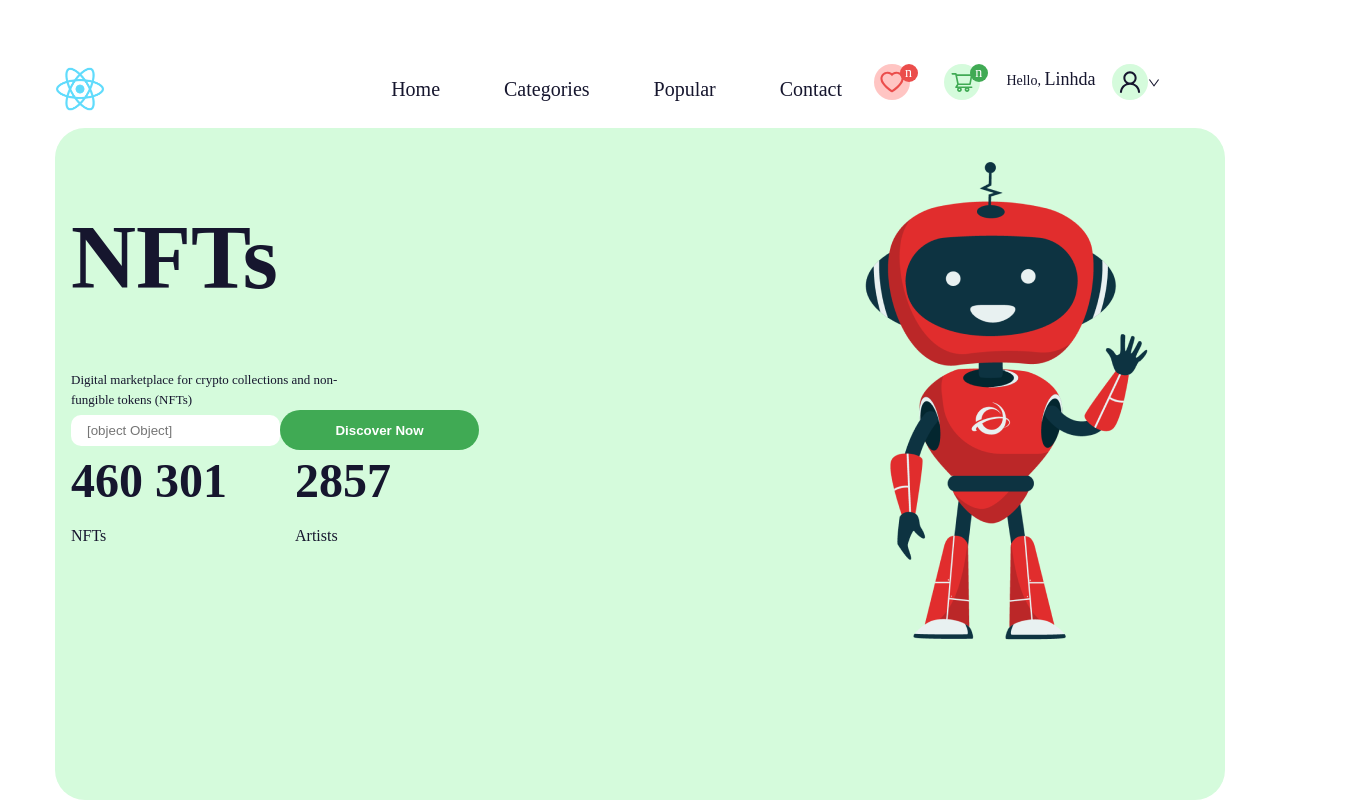
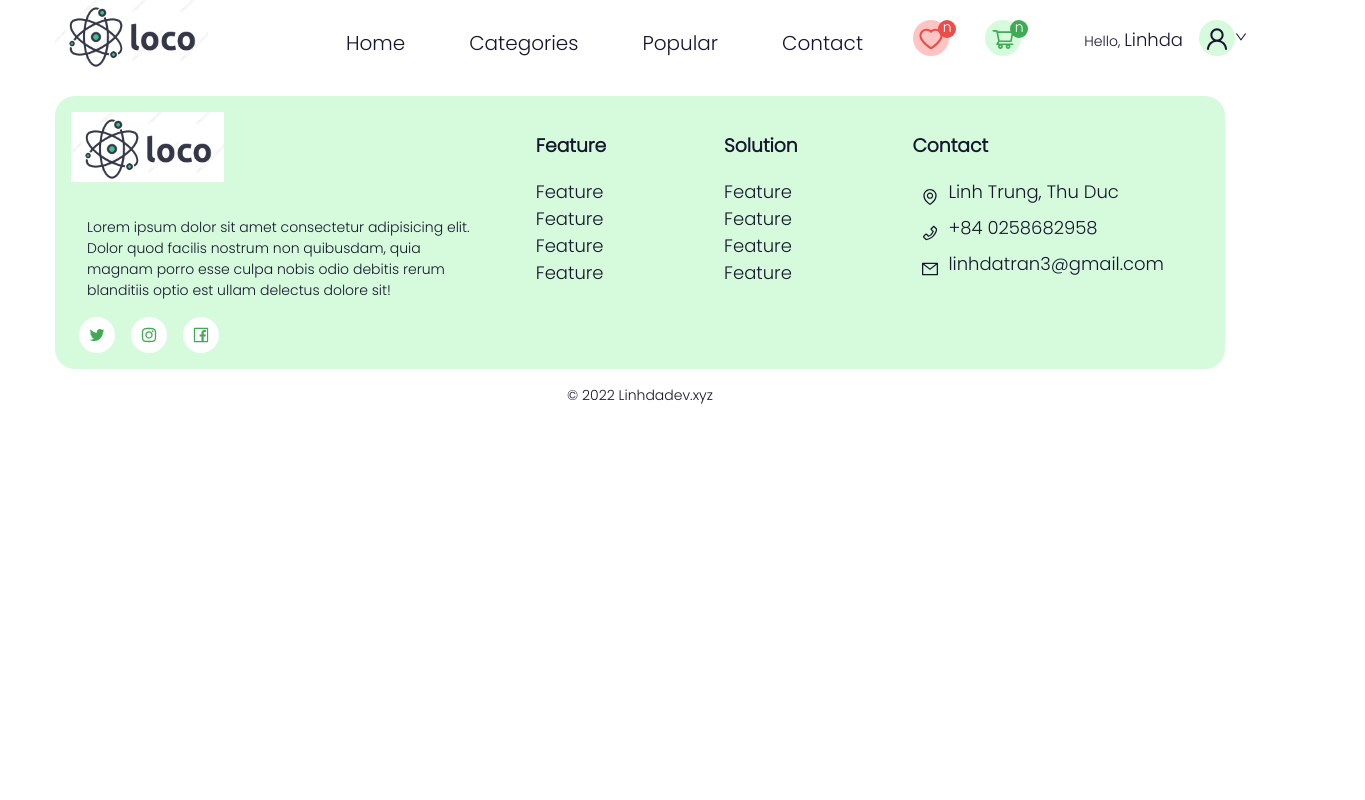
Before and after one commit to linhdatran3/Devera_F2, a React (Create React App) app: page /products in a window 1280 px wide. Shown: the top 800 px of the page, 1365 px wide, since content can reach past the window. Built offline with nearby package versions, Linux system fonts and the light colour scheme.

Commit message:
complete home, create products page

```diff
--- a/src/App.css
+++ b/src/App.css
@@ -1,3 +1,39 @@
+@import url('https://fonts.googleapis.com/css2?family=Poppins:wght@300&display=swap');
+body, html {
+  font-family: 'Poppins', sans-serif;
+   -moz-osx-font-smoothing: grayscale;
+    -webkit-font-smoothing: antialiased;
+}
+body{
+
+  color: #16162E
+}
+
+a{
+  text-decoration: none;
+  color: #16162E;
+}
+.p1{
+  font-size: 18px;
+  color: #16162E;
+}
+.p2{
+  font-size: 14px;
+  color: #16162E;
+}
+
+.circleClasses{
+  height: 36px;
+  width: 36px;
+  border-radius: 50%;
+
+}
+.circleItemCenter{
+  position:relative;
+  top:40%;
+  left:50%;
+  transform:translate(-50%,-50%)
+}
 .container {
   padding-right: 15px;
   padding-left: 15px;
@@ -22,42 +58,11 @@
 }
 @media (min-width: 1400px) {
   .container {
-    width: 1370px;
+    width: 1240px;
   }
 }
 @media (min-width: 1600px) {
   .container {
-    width: 1570px;
+    width: 1360px;
   }
 }
-
-body{
-  font-family: 'Space Grotesk';
-  font-style: normal;
-  color: #16162E
-}
-a{
-  text-decoration: none;
-  color: #16162E;
-}
-.p1{
-  font-size: 18px;
-  color: #16162E;
-}
-.p2{
-  font-size: 14px;
-  color: #16162E;
-}
-
-.circleClasses{
-  height: 36px;
-  width: 36px;
-  border-radius: 50%;
-
-}
-.circleItemCenter{
-  position:relative;
-  top:50%;
-  left:50%;
-  transform:translate(-50%,-50%)
-}
--- a/src/App.js
+++ b/src/App.js
@@ -1,13 +1,17 @@
 
 import './App.css';
 
-
+import {Routes, Route } from 'react-router-dom';
 import Home from './containers/Home/Home'
+import Products from './containers/Products/Product';
 function App() {
   return (
     <div className="container">
+      <Routes>
+        <Route path='/' element={<Home/>} />
+        <Route path='/products' element={<Products/>} />
 
-    <Home />
+      </Routes>
     </div>
   );
 }
--- /dev/null
+++ b/src/components/Footer/Footer.css
@@ -0,0 +1,53 @@
+.footer{
+    background-color:#d5fbdc ;
+    padding: 1rem 0;
+    margin: 1rem 0;
+    border-radius: 20px;
+}
+.row{
+    display: flex;
+}
+.col{
+    height: 100%;
+   display: block;
+   margin: 0 1rem;
+   justify-content: space-around;
+}
+.col1{
+    width: 40%;
+}
+.col .title{
+    margin: 0 1rem;
+}
+.footer_icon-social{
+    display: flex;
+}
+.footer_icon-social .twitter ,.instagram ,.facebook{
+    color: rgb(64, 170, 84);
+    background-color: #fff;
+    margin:1rem 0.5rem 0 0.5rem;
+}
+.col .footer_content{
+    display: inline-grid;
+    margin: 0 1rem;
+}
+
+
+.col2{
+    width: 15%;
+}
+
+.col3{
+    width: 15%;
+}
+
+.col4{
+    width: 30%;
+}
+
+.col4 .footer_content .location, .phone, .mail{
+    display: flex;
+}
+.copyright{
+    text-align: center;
+}
--- /dev/null
+++ b/src/components/Footer/Footer.jsx
@@ -0,0 +1,100 @@
+import React from "react";
+import "./Footer.css";
+import {
+  TwitterOutlined,
+  InstagramOutlined,
+  FacebookOutlined,
+  EnvironmentOutlined,
+  PhoneOutlined,
+  MailOutlined,
+} from "@ant-design/icons";
+const Footer = () => {
+  return (
+    <React.Fragment>
+      <div className="footer">
+        <div className="row">
+          <div className="col col1">
+            <div className="footer_logo">
+              <img src="logo1.png" alt="" height={"70px"} />
+            </div>
+            <br />
+            <div className="footer_content">
+              <span className="p2">
+                Lorem ipsum dolor sit amet consectetur adipisicing elit. Dolor
+                quod facilis nostrum non quibusdam, quia magnam porro esse culpa
+                nobis odio debitis rerum blanditiis optio est ullam delectus
+                dolore sit!
+              </span>
+            </div>
+            <div className="footer_icon-social">
+              <div className="twitter circleClasses">
+                <TwitterOutlined className="circleItemCenter" />
+              </div>
+              <div className="instagram circleClasses">
+                <InstagramOutlined className="circleItemCenter" />
+              </div>
+              <div className="facebook circleClasses">
+                <FacebookOutlined className="circleItemCenter" />
+              </div>
+            </div>
+          </div>
+          <div className="col col2">
+            <div className="title">
+              <h3>Feature</h3>
+            </div>
+            <div className="footer_content">
+              <span className="p1">Feature</span>
+              <span className="p1">Feature</span>
+              <span className="p1">Feature</span>
+              <span className="p1">Feature</span>
+            </div>
+          </div>
+          <div className="col col3">
+            <div className="title">
+              <h3>Solution</h3>
+            </div>
+            <div className="footer_content">
+              <span className="p1">Feature</span>
+              <span className="p1">Feature</span>
+              <span className="p1">Feature</span>
+              <span className="p1">Feature</span>
+            </div>
+          </div>
+          <div className="col col4">
+            <div className="title">
+              <h3>Contact</h3>
+            </div>
+            <div className="footer_content">
+              <div className="location">
+                <div className="location-icon circleClasses">
+                  <EnvironmentOutlined className="circleItemCenter" />
+                </div>
+                <div className="location-info">
+                  <span className="p1"> Linh Trung, Thu Duc</span>
+                </div>
+              </div>
+              <div className="phone">
+                <div className="phone-icon circleClasses">
+                  <PhoneOutlined className="circleItemCenter" />
+                </div>
+                <div className="phone-info">
+                  <span className="p1"> +84 0258682958</span>
+                </div>
+              </div>
+              <div className="mail">
+                <div className="mail-icon circleClasses">
+                  <MailOutlined className="circleItemCenter" />
+                </div>
+                <div className="mail-info">
+                  <span className="p1">linhdatran3@gmail.com</span>
+                </div>
+              </div>
+            </div>
+          </div>
+        </div>
+      </div>
+      <p className="copyright p2">&copy; 2022 Linhdadev.xyz</p>
+    </React.Fragment>
+  );
+};
+export default Footer;
--- a/src/components/Navbar/Navbar.css
+++ b/src/components/Navbar/Navbar.css
@@ -1,6 +1,7 @@
 .navbar{
     display: flex;
     position: relative;
+    height: 100%;
 }
 .logo{
     width: 10%;
@@ -12,11 +13,14 @@
     position: absolute;
     width: 60%;
     right: 30%;
+    height: 100%;
+    bottom: -40%;
 }
 .menu ul{
     display: flex;
     position: absolute;
     right: 0;
+    margin: 0;
 }
 .menu ul li{
     list-style: none;
@@ -31,7 +35,9 @@
 .icon{
     position: absolute;
     width: 30%;
+    height: 100%;
     right: 0;
+    bottom: -25%;
     display: flex;
     color: "#eb4d4b" ;
     font-size: 24px;
@@ -43,6 +49,8 @@
     right: 80%;
     display: flex;
     font-weight: 500 !important;
+    justify-content: right;
+
 }
 .icon__heart .heart{
     background-color: #ffc5c3;
@@ -65,11 +73,13 @@
     position: absolute;
     width: 20%;
     right: 60%;
+    justify-content: right;
 
 }
 .icon__cart .cart{
     background-color: #d5fbdc;
     color: #40AA54;
+
 }
 .icon__cart .numCart{
     position: relative;
@@ -80,6 +90,7 @@
     font-size: 14px;
     color: #fff;
     background-color: #40AA54;
+
 }
 
 
@@ -89,6 +100,8 @@
     width: 60%;
     display: flex;
     padding: 0 0.5rem;
+    justify-content: right;
+
 }
 .user__icon{
     background-color: #d5fbdc;
--- a/src/components/Navbar/Navbar.jsx
+++ b/src/components/Navbar/Navbar.jsx
@@ -1,5 +1,5 @@
 import React from "react";
-import { BrowserRouter as Router, Link } from "react-router-dom";
+import { Link } from "react-router-dom";
 import {
   HeartOutlined,
   ShoppingCartOutlined,
@@ -10,25 +10,24 @@ import "./Navbar.css";
 const Navbar = () => {
   return (
     <React.Fragment>
-      <Router>
       <div className="navbar container">
         <div className="logo">
           {/* img logo */}
 
           <Link to="/">
-              <img src="logo192.png" alt="logo" height={"50px"} />
+            <img src="logo1.png" alt="logo" height={"70px"} />
           </Link>
         </div>
         <div className="menu">
           <ul>
             <li>
-                <Link to="/a">Home</Link>
+              <Link to="/">Home</Link>
             </li>
             <li>
-                <Link to="/b">Categories</Link>
+              <Link to="/products">Categories</Link>
             </li>
             <li>
-                <Link to="/c">Popular</Link>
+              <Link to="/products">Popular</Link>
             </li>
             <li>
               <Link to="/d">Contact</Link>
@@ -70,7 +69,6 @@ const Navbar = () => {
           </div>
         </div>
       </div>
-      </Router>
     </React.Fragment>
   );
 };
--- a/src/components/PreviewItem/PreviewItem.css
+++ b/src/components/PreviewItem/PreviewItem.css
@@ -1,10 +1,10 @@
 .previewItem{
     position: relative;
-    margin: 1rem;
-    background-color: #f7f7f7;
+    background-color: #fff;
     border-radius: 15px;
     width: 100%;
     padding: 1rem 0;
+    border: 1.5px solid #f4f4f4;;
 }
 
 .image{
@@ -20,13 +20,13 @@
 .content{
     display: flex;
     margin: 0 1rem;
+    justify-content: space-around;
 }
 .content .right{
     padding-top: 2rem;
     position:relative;
     top:100%;
     right: 0%;
-    transform:translateX(90%);
 }
 .content .price__item{
     display: flex;
--- a/src/containers/Home/Home.css
+++ b/src/containers/Home/Home.css
@@ -1,5 +1,5 @@
 .head{
-    height: 12vh;
+    height: 10vh;
     align-items: center;
     display: flex;
     padding: 1rem 0;
@@ -79,7 +79,7 @@
  }
  .categories .item{
     background-color: #f7f7f7;
-    width: calc(100%/7);
+    width: calc(100%/5);
     margin:  1rem;
     text-align: center;
     padding: 3rem 0 0.5rem 0;
@@ -109,5 +109,31 @@
 }
 .popular .row{
     display: flex;
-    justify-content: space-between;
+    width: 100%;
+    padding-bottom: 1rem;
 }
+.popular .row .col{
+    width: 25%;
+    margin: 0 0.5rem;
+}
+
+.sales{
+    height: 100%;
+    background-color: #d5fbdc;
+    border-radius: 40px;
+}
+.sales__head{
+    padding: 1rem 4rem;
+}
+.sales__content{
+    padding: 0rem 3rem;
+}
+.sales .row{
+    display: flex;
+    width: 100%;
+    padding-bottom: 1rem;
+}
+.sales .row .col{
+    width: 25%;
+    margin: 0 0.5rem;
+}
--- /dev/null
+++ b/src/containers/Products/Product.jsx
@@ -0,0 +1,24 @@
+import React from "react";
+import Navbar from "../../components/Navbar/Navbar";
+import Footer from "../../components/Footer/Footer";
+import "./Products.css";
+const Products = () => {
+  return (
+    <React.Fragment>
+      <div>
+        <header>
+          <div className="products__head">
+            <Navbar />
+          </div>
+        </header>
+
+        <section className="products"></section>
+
+        <footer>
+          <Footer />
+        </footer>
+      </div>
+    </React.Fragment>
+  );
+};
+export default Products;
--- /dev/null
+++ b/src/containers/Products/Products.css
@@ -0,0 +1,3 @@
+.products__head{
+    height: 10vh;
+}
--- a/src/index.js
+++ b/src/index.js
@@ -3,11 +3,14 @@ import ReactDOM from 'react-dom/client';
 import './index.css';
 import App from './App';
 import reportWebVitals from './reportWebVitals';
+import { BrowserRouter } from 'react-router-dom';
 
 const root = ReactDOM.createRoot(document.getElementById('root'));
 root.render(
   <React.StrictMode>
+    <BrowserRouter>
     <App />
+    </BrowserRouter>
   </React.StrictMode>
 );
 
```
Also changed, not shown: src/containers/Home/Home.jsx (+43 -8 lines), public/logo.png (added), public/logo1.png (added). Lines whose indentation alone changed are shown as unchanged.
